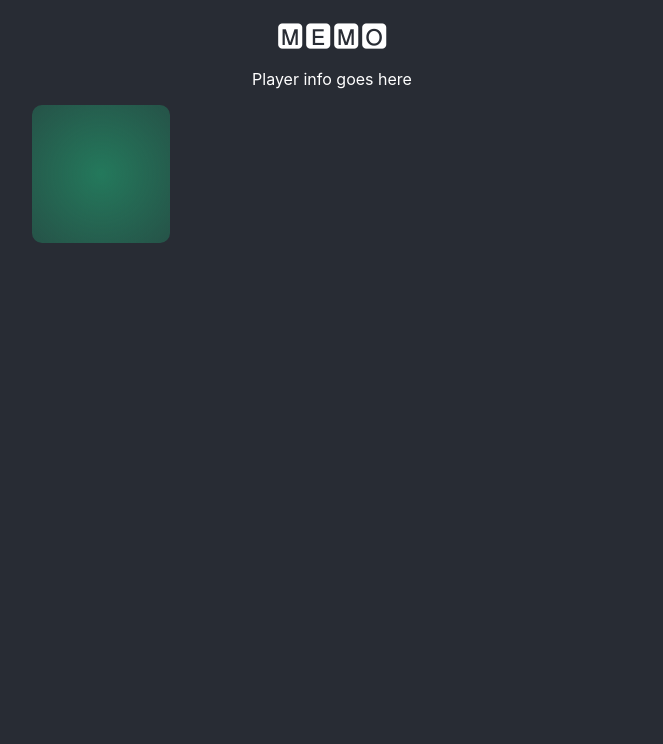
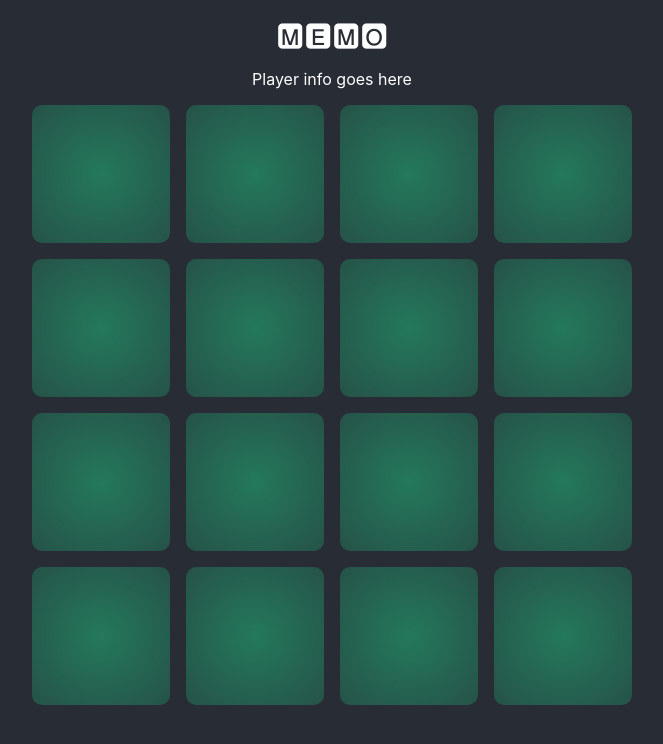
Before and after one commit to pd-lb/memory, a React (Create React App) app: page / in a window 1280 px wide. Shown: the top 744 px of the page, without its empty margins (308-971 px from the left). Built offline with nearby package versions, Linux system fonts and the light colour scheme.

Commit message:
feat: generate cards with random emojis

```diff
--- a/src/components/Board/Board.tsx
+++ b/src/components/Board/Board.tsx
@@ -1,14 +1,14 @@
-import React from 'react'
+import React, { ComponentProps } from 'react'
 import Card from '../Card/Card'
 import './Board.css'
 interface Props {
-  cardsCount: number
+  cards: ComponentProps<typeof Card>[]
 }
-function Board({ cardsCount }: Props) {
+function Board({ cards }: Props) {
   return (
     <div className='board'>
-      {Array.from(Array(cardsCount)).map((_, key) => (
-        <Card key={key} />
+      {cards.map((card, key) => (
+        <Card decimalCode={card.decimalCode} key={key} />
       ))}
     </div>
   )
--- a/src/components/Card/Card.tsx
+++ b/src/components/Card/Card.tsx
@@ -2,17 +2,20 @@
 import './Card.css'
 
 interface Props {
-  onClick: () => void
-  isFlipped: boolean
+  // onClick: () => void
+  // isFlipped: boolean
+  decimalCode: number
 }
 
-function Card(/*{ onClick, isFlipped }: Props*/) {
+function Card({ decimalCode }: Props) {
   const [isFlipped, setIsFlipped] = useState(false)
+  const frontSymbol = String.fromCodePoint(decimalCode)
+
   return (
     <div className={`card ${isFlipped ? 'flipped' : ''}`} onClick={() => setIsFlipped(!isFlipped)}>
       <div className='card_inner'>
         <div className='card_back' />
-        <div className='card_front'>&#128512;</div>
+        <div className='card_front'>{frontSymbol}</div>
       </div>
     </div>
   )
--- a/src/components/GameContainer/GameContainer.tsx
+++ b/src/components/GameContainer/GameContainer.tsx
@@ -1,17 +1,17 @@
-import React from 'react'
+import React, { useState } from 'react'
 import Board from '../Board/Board'
 import PlayerInfo from '../PlayerInfo/PlayerInfo'
 import './GameContainer.css'
+import { generateCards } from '../../utils/generateCards'
 
-interface Props {
-  cardsCount: number
-}
+function GameContainer() {
+  const [cardPairs, setCardPairs] = useState(8)
+  const [cards, setCards] = useState(generateCards(cardPairs))
 
-function GameContainer({ cardsCount }: Props) {
   return (
     <div className='game-container'>
       <PlayerInfo />
-      <Board cardsCount={cardsCount} />
+      <Board cards={cards} />
     </div>
   )
 }
--- /dev/null
+++ b/src/utils/generateCards.ts
@@ -0,0 +1,28 @@
+import { ComponentProps } from 'react'
+import Card from '../components/Card/Card'
+
+const shuffleArray = (arr: any[]) => {
+  const newArr = arr.slice()
+  for (let i = newArr.length - 1; i > 0; i--) {
+    const rand = Math.floor(Math.random() * (i + 1))
+    ;[newArr[i], newArr[rand]] = [newArr[rand], newArr[i]]
+  }
+  return newArr
+}
+export const generateCards = (cardPairs: number) => {
+  const safeEmojiMin = 127780
+  const safeEmojiMax = 127895
+  const decimalCodes: number[] = []
+  const cards: ComponentProps<typeof Card>[] = []
+
+  while (decimalCodes.length < cardPairs) {
+    const decimalCode = Math.floor(Math.random() * (safeEmojiMax - safeEmojiMin)) + safeEmojiMin
+    if (!decimalCodes.includes(decimalCode)) {
+      decimalCodes.push(decimalCode)
+    }
+  }
+
+  decimalCodes.forEach(decimalCode => cards.push({ decimalCode }, { decimalCode }))
+
+  return shuffleArray(cards)
+}
```
